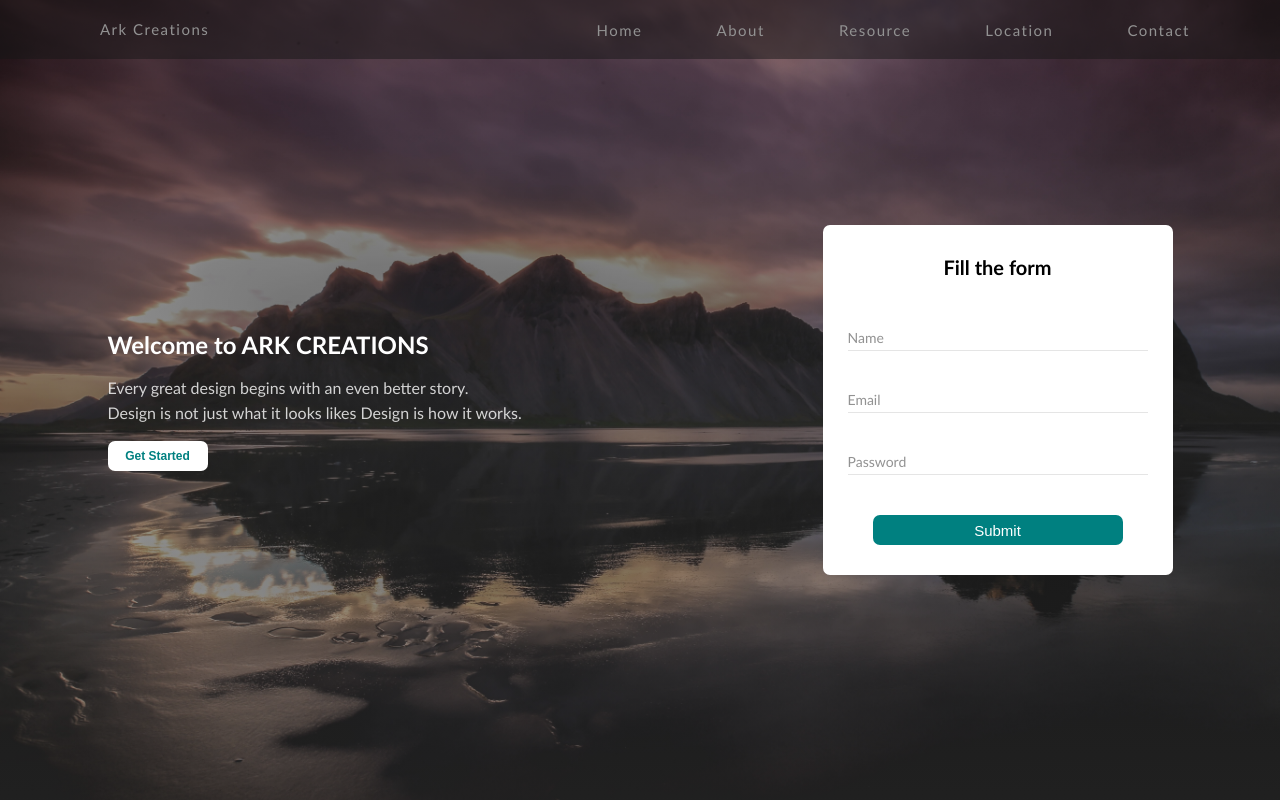
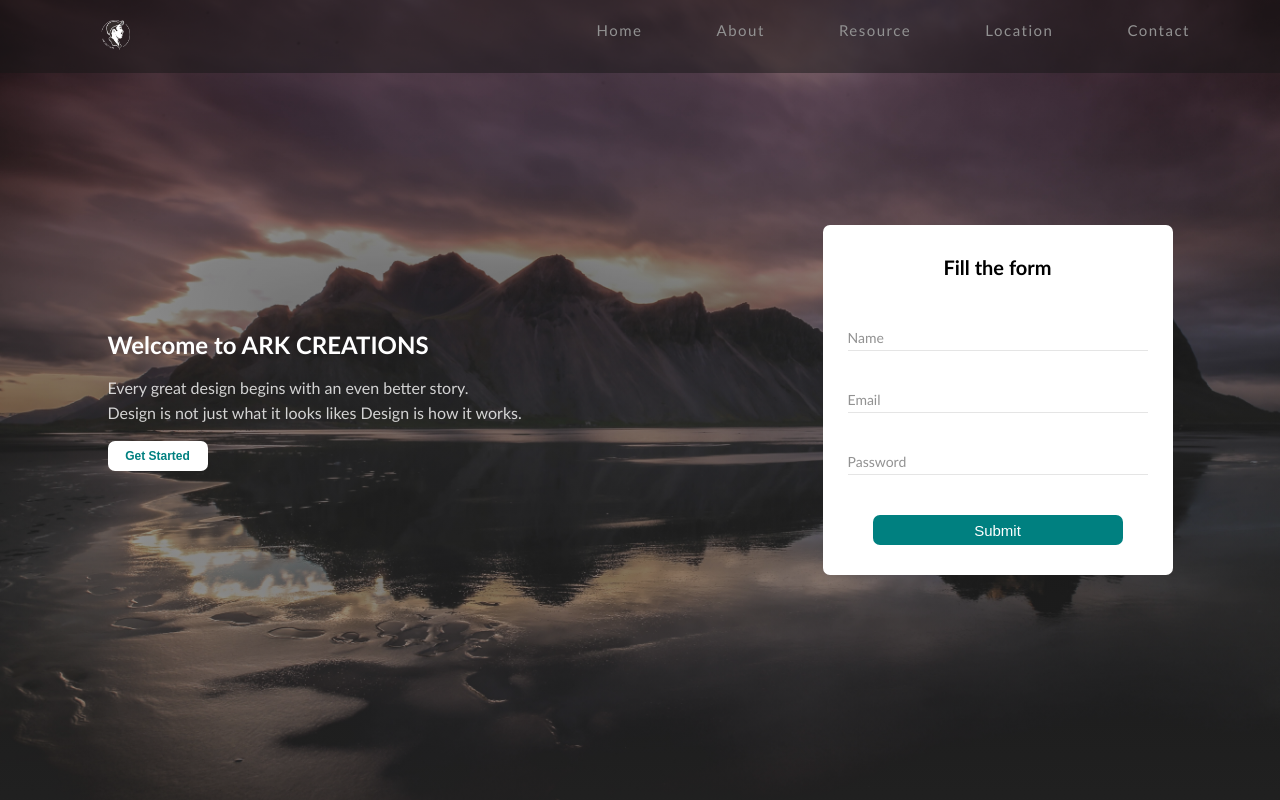
Before and after one commit to Abhiram-RK/Simple-parallax-landing-page, a plain HTML site: page index.html in a window 1280 px wide. Shown: the top 800 px of the page. Drawn offline with Linux system fonts and the light colour scheme.

Commit message:
Logo added

```diff
--- a/index.html
+++ b/index.html
@@ -15,7 +15,7 @@
 <body>
     <header>
         <div class="container">
-            <a href="#">Ark Creations</a>
+            <a href="#"> <img src="logo.png" alt=""> </a>
             <nav>
                 <a href="">Home</a>
                 <a href="">About</a>
--- a/style.css
+++ b/style.css
@@ -17,6 +17,9 @@ header{
     position: absolute;
     top: 0;
     padding-left: 100px;
+}
+.container img{
+    width: 30px;
 }
 header .container{
    display: flex;
```
Also changed, not shown: logo.png (added).
